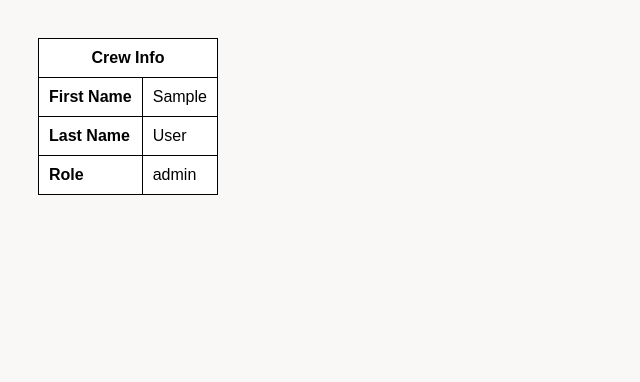
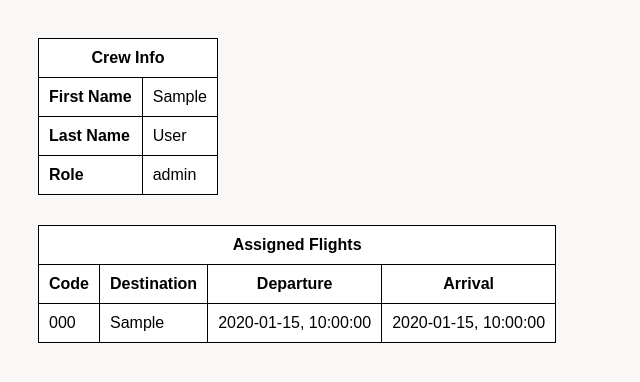
Before and after one commit to temujin-lampasa/MagisAir, a Django app: page /crew_assignments/crew/1 in a window 1280 px wide. Shown: the top 382 px of the page, without its empty margins (0-640 px from the left). Run offline with Django 3.2, Linux system fonts and the light colour scheme; tables that the repository leaves empty hold one stand-in row (values such as "Sample post").

Commit message:
Add assigned flights table to CrewDetailView

```diff
--- /dev/null
+++ b/src/crew_assignments/queries.py
@@ -0,0 +1,31 @@
+from django.db import connection
+
+
+class QueryList:
+
+    def assigned_flights_query(crew_ID):
+        """Get the assigned flights of a crew member.
+        Format: (flight code, destination, departure, arrival)"""
+        q = """
+        SELECT
+          a.flight_code as "Flight",
+          b.airport_city as "Destination",
+          a.flight_dep_date || ', ' || a.flight_dep_time AS "Departure",
+          a.flight_arrival_date || ', ' || a.flight_arrival_time AS "Arrival"
+        FROM
+          (SELECT * FROM
+            (SELECT
+              a.crew_ID, a.crew_fname, a.crew_lname, a.crew_role, b.flight_ID
+               FROM crew a
+            LEFT JOIN crew_assignment b
+            ON (a.crew_ID = b.crew_ID)) a
+          LEFT JOIN scheduled_flight b
+            ON (a.flight_ID=b.flight_ID)) a
+        LEFT JOIN airport b
+        ON (a.destination_airport_ID=b.airport_ID)
+        WHERE a.crew_id = %s;"""
+
+        cursor = connection.cursor()
+        cursor.execute(q, (crew_ID,))
+        assigned_flights = cursor.fetchall()
+        return assigned_flights
--- a/src/crew_assignments/templates/crew_assignments/crew_detail.html
+++ b/src/crew_assignments/templates/crew_assignments/crew_detail.html
@@ -19,6 +19,30 @@
     <td> {{object.crew_role}} </td>
   </tr>
 </table>
+
+
+  {% if assigned_flights %}
+  <div id="assigned_flights">
+    <table>
+      <tr>
+        <th colspan=4> Assigned Flights </th>
+      </tr>
+      <tr>
+        <th> Code </th>
+        <th> Destination </th>
+        <th> Departure </th>
+        <th> Arrival </th>
+      </tr>
+    {% for flight in assigned_flights %}
+    <tr>
+      <td> {{flight.0}} </td>
+      <td> {{flight.1}} </td>
+      <td> {{flight.2}} </td>
+      <td> {{flight.3}} </td>
+    </tr>
+    {% endfor %}
+    </table>
+  </div>
+  {% endif %}
 </div>
-
 {% endblock %}
--- a/src/crew_assignments/views.py
+++ b/src/crew_assignments/views.py
@@ -3,9 +3,11 @@ from django.http import HttpResponse
 from django.views import View
 from passenger_view.models import (
     Crew,
-    ScheduledFlight
+    ScheduledFlight,
+    CrewAssignment
 )
 from django.views.generic import DetailView
+from .queries import QueryList
 
 
 def index(request):
@@ -30,6 +32,12 @@ class CrewDetailView(DetailView):
         id_ = self.kwargs.get("crew_id")
         return get_object_or_404(Crew, crew_id=id_)
 
+    def get_context_data(self, **kwargs):
+        context = super().get_context_data(**kwargs)
+        assigned_flights = QueryList.assigned_flights_query(self.kwargs.get("crew_id"))
+        context['assigned_flights'] = assigned_flights
+        return context
+
 
 class FlightDetailView(DetailView):
     model = ScheduledFlight
--- a/src/passenger_view/static/passenger_view/style.css
+++ b/src/passenger_view/static/passenger_view/style.css
@@ -166,3 +166,7 @@ label {
   padding-top: 30px;
   padding-left: 30px;
 }
+
+#assigned_flights {
+  padding-top: 30px;
+}
```
